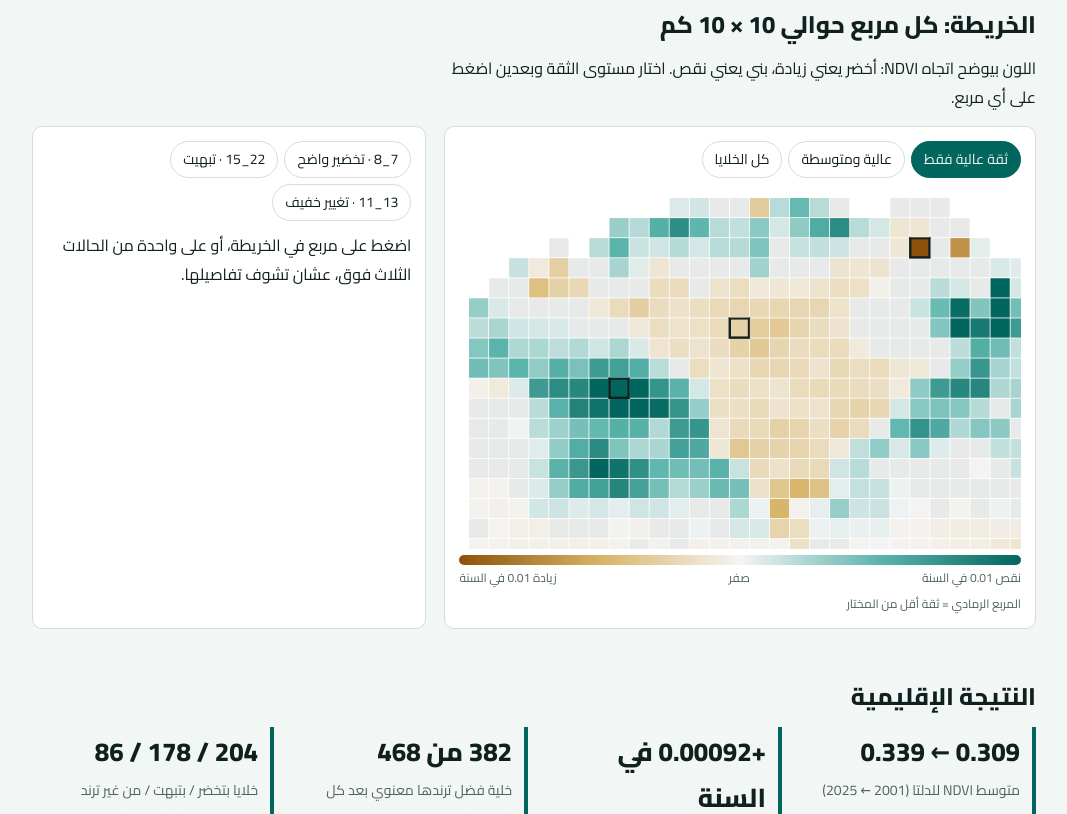
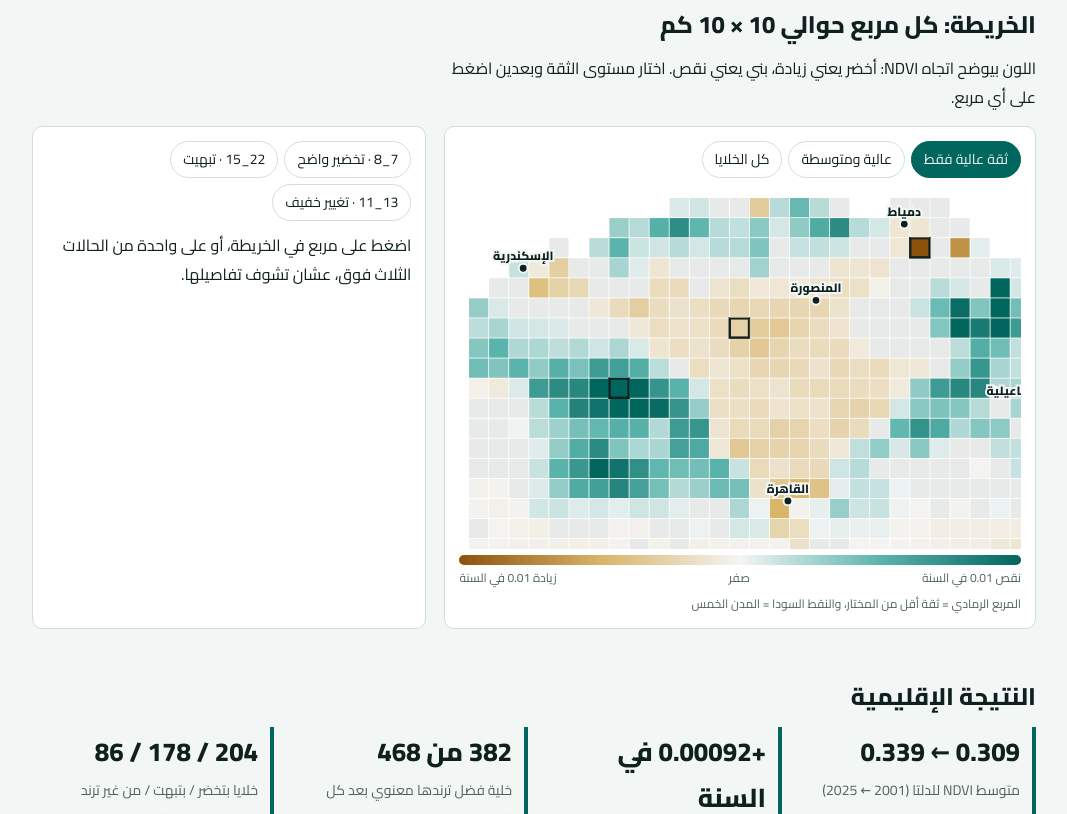
Before and after one commit to AhmedLingwini/Nile-Delta-Trend-Detective, a plain HTML site: page index.html in a window 1280 px wide. Shown: the part 441-1255 px from the top of the page, without its empty margins (106-1173 px from the left). Drawn offline with Linux system fonts and the light colour scheme.

Commit message:
Add files via upload

```diff
--- a/index.html
+++ b/index.html
@@ -71,7 +71,7 @@ footer{margin-top:40px;font-size:13px;color:var(--mut)}
   <svg id="map" viewBox="0 0 280 180" role="img" aria-label="خريطة اتجاه NDVI لكل خلية في دلتا النيل"></svg>
   <div class="bar"></div>
   <div class="scale"><span>نقص 0.01 في السنة</span><span>صفر</span><span>زيادة 0.01 في السنة</span></div>
-  <div class="scale" style="margin-top:4px"><span>المربع الرمادي = ثقة أقل من المختار</span></div>
+  <div class="scale" style="margin-top:4px"><span>المربع الرمادي = ثقة أقل من المختار، والنقط السودا = المدن الخمس</span></div>
  </div>
  <div class="panel" aria-live="polite">
   <div class="seg" id="cases"></div>
@@ -204,12 +204,14 @@ function col(s){const m=0.0098,t=Math.max(-1,Math.min(1,s/m));
  const B=[140,81,10],MB=[216,179,101],W=[245,245,245],MG=[90,180,172],G=[1,102,94];
  let c=t<0?(t<-.5?mix(B,MB,(t+1)*2):mix(MB,W,(t+.5)*2)):(t<.5?mix(W,MG,t*2):mix(MG,G,(t-.5)*2));
  return 'rgb('+c.join()+')'}
+const PIN=[['الإسكندرية',29.92,31.20,'middle'],['المنصورة',31.38,31.04,'middle'],['دمياط',31.82,31.42,'middle'],['القاهرة',31.24,30.04,'middle'],['الإسماعيلية',32.27,30.59,'end']];
+const PINS=PIN.map(p=>{const x=(p[1]-29.6)*100,y=(31.6-p[2])*100,e=p[3]==='end';return '<g pointer-events="none"><circle cx="'+x.toFixed(1)+'" cy="'+y.toFixed(1)+'" r="2.2" fill="var(--ink)" stroke="var(--bg)" stroke-width="1"/><text x="'+(e?x-4:x).toFixed(1)+'" y="'+(e?y+2:y-4).toFixed(1)+'" text-anchor="'+p[3]+'" font-size="6" font-weight="700" fill="var(--ink)" stroke="var(--bg)" stroke-width="2" paint-order="stroke">'+p[0]+'</text></g>'}).join('');
 function draw(){
  svg.innerHTML=CELLS.map(c=>{
   const x=((c[1]-29.6)*100).toFixed(1),y=((31.6-c[2])*100).toFixed(1);
   const show=ORDER[c[6]]>=ORDER[filt];
   const hl=CASES[c[0]]?' stroke="var(--ink)" stroke-width="1.2"':(sel===c[0]?' stroke="var(--ink)" stroke-width="1.2"':'');
-  return '<rect class="cell" data-id="'+c[0]+'" x="'+x+'" y="'+y+'" width="9.6" height="9.6" fill="'+(show?col(c[3]):'var(--grey)')+'" opacity="'+(show?1:.45)+'"'+hl+'/>'}).join('');
+  return '<rect class="cell" data-id="'+c[0]+'" x="'+x+'" y="'+y+'" width="9.6" height="9.6" fill="'+(show?col(c[3]):'var(--grey)')+'" opacity="'+(show?1:.45)+'"'+hl+'/>'}).join('')+PINS;
 }
 function show(id){
  sel=id;const c=CELLS.find(r=>r[0]===id);if(!c)return;
```
